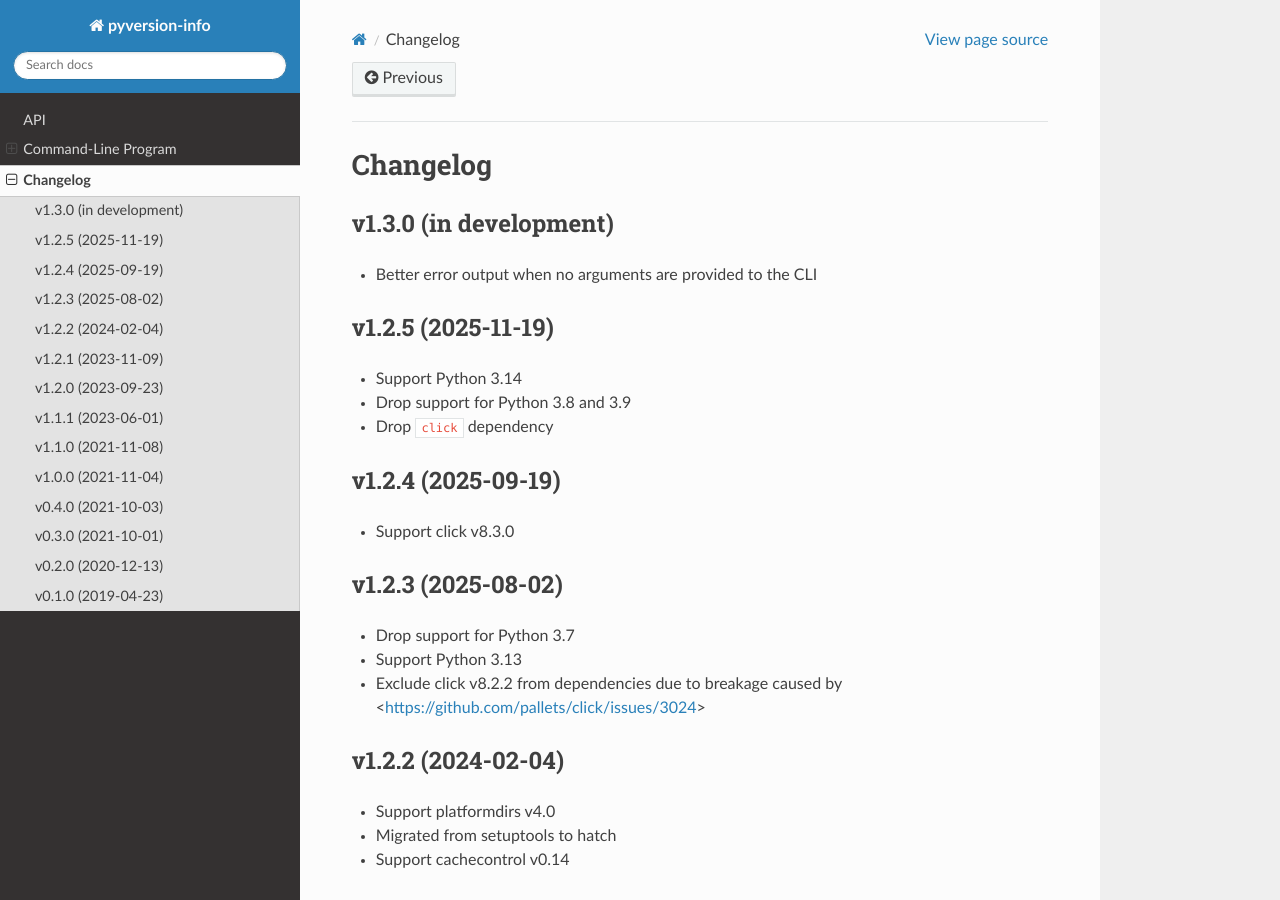
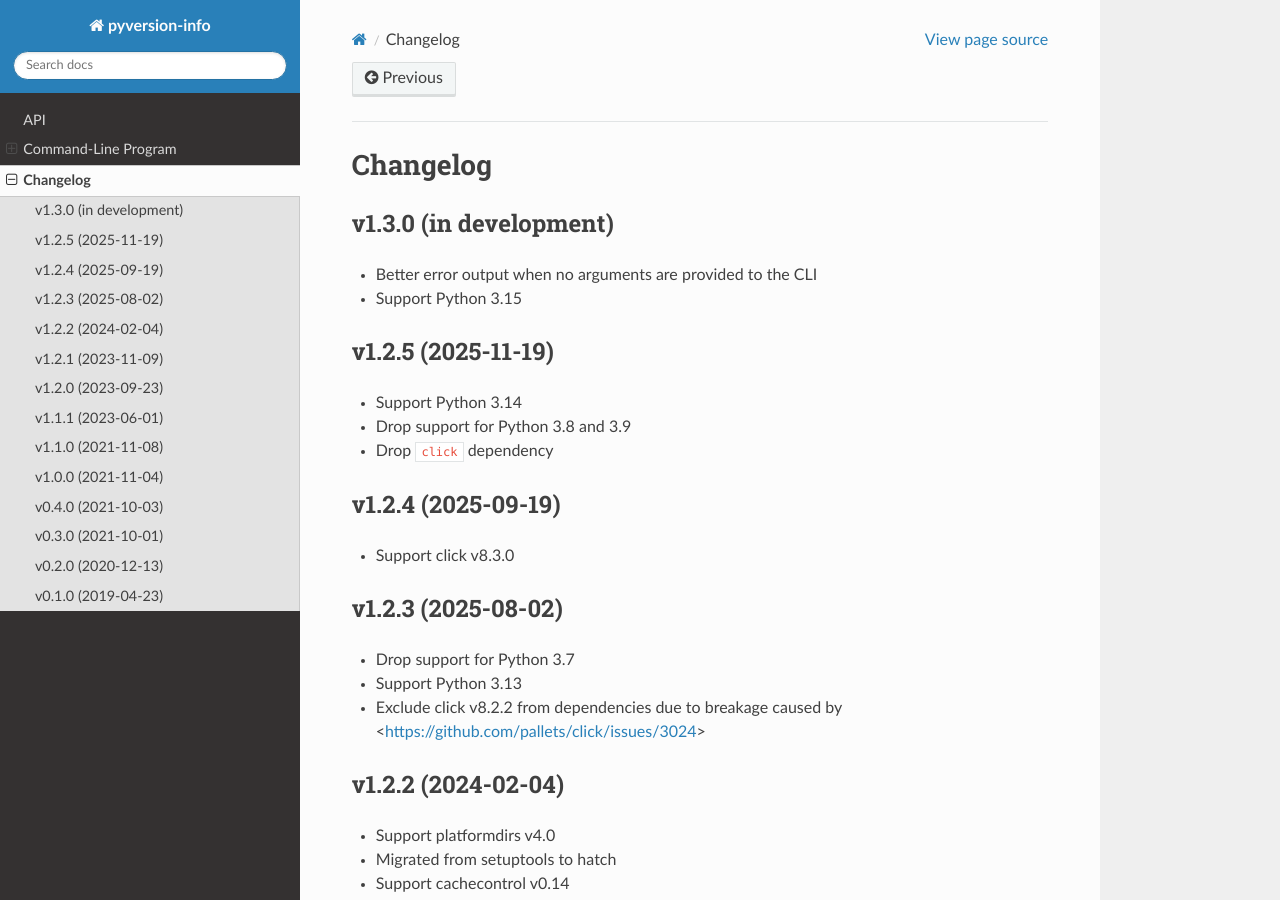
Before and after one commit to jwodder/pyversion-info, a Sphinx documentation site: the page built from docs/changelog.rst, in a window 1280 px wide and 900 px high. Built offline with Sphinx 7.4.7 and the Read the Docs theme 3.1.0, drawn with Linux system fonts in a browser that asks for light colours.

Commit message:
Support Python 3.15

```diff
--- a/docs/changelog.rst
+++ b/docs/changelog.rst
@@ -6,6 +6,7 @@ Changelog
 v1.3.0 (in development)
 -----------------------
 - Better error output when no arguments are provided to the CLI
+- Support Python 3.15
 
 
 v1.2.5 (2025-11-19)
--- a/pyproject.toml
+++ b/pyproject.toml
@@ -30,6 +30,7 @@ classifiers = [
     "Programming Language :: Python :: 3.12",
     "Programming Language :: Python :: 3.13",
     "Programming Language :: Python :: 3.14",
+    "Programming Language :: Python :: 3.15",
     "Programming Language :: Python :: Implementation :: CPython",
     "Programming Language :: Python :: Implementation :: PyPy",
     "Intended Audience :: Developers",
```
Also changed, not shown: CHANGELOG.md (+1 -0 lines), 2 other files.
